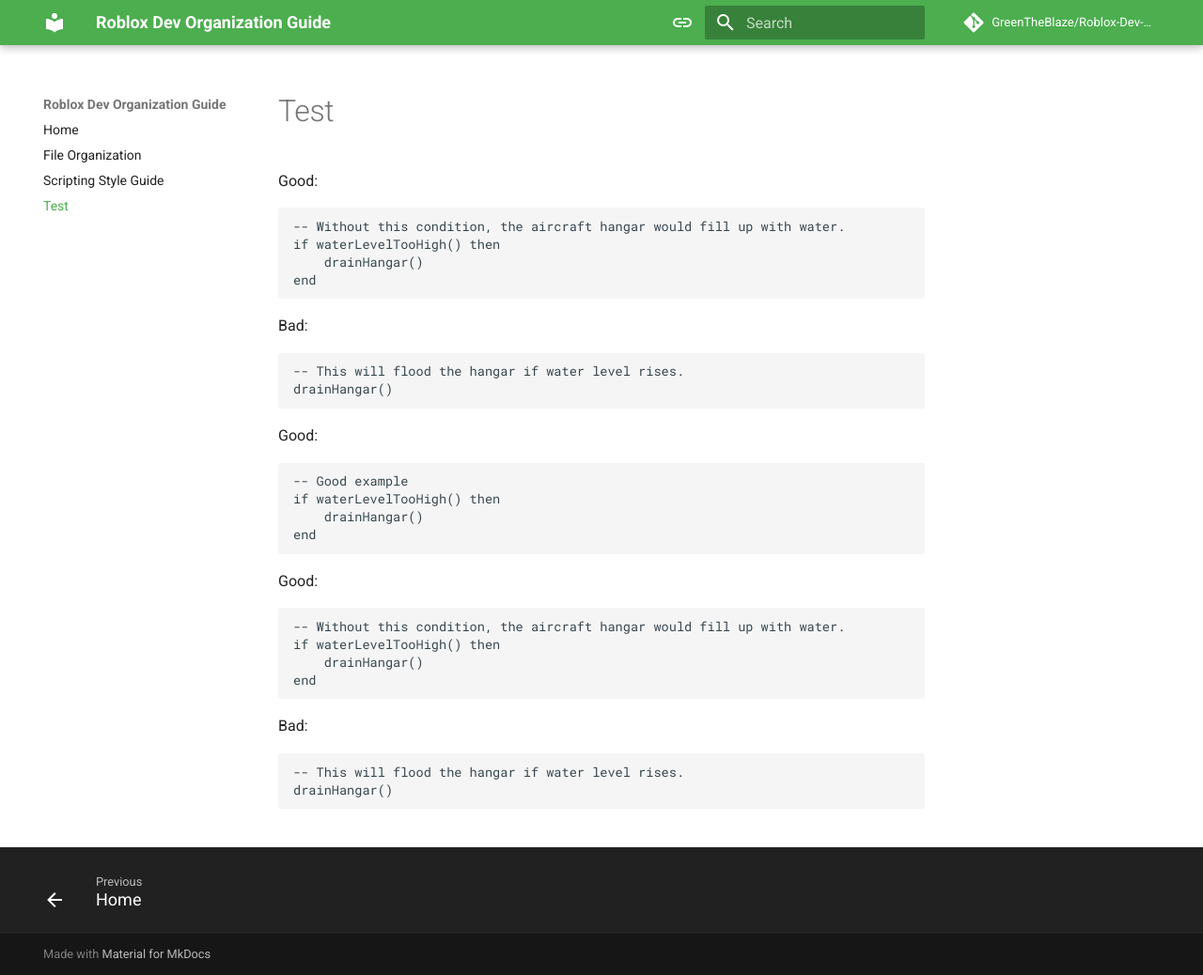
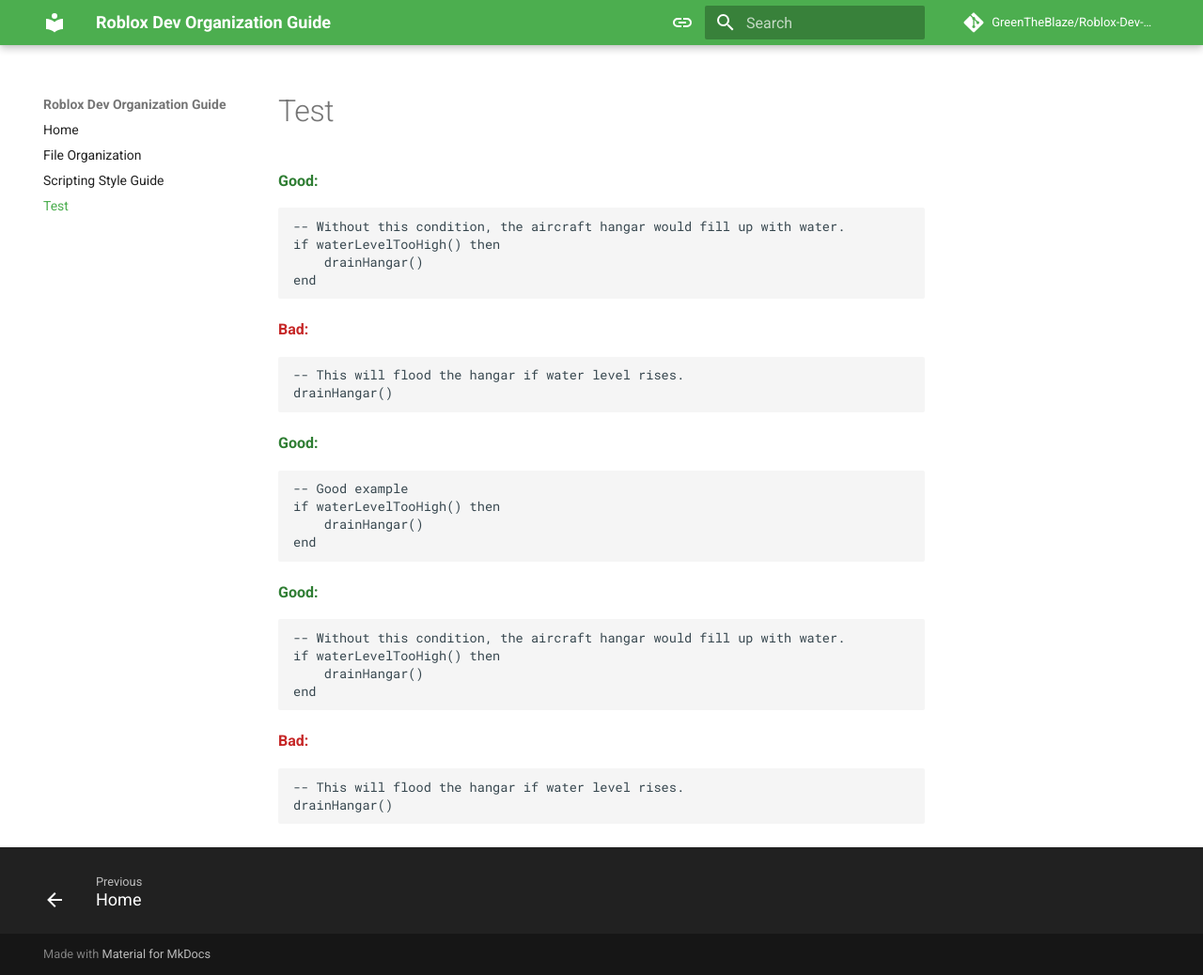
Before and after one commit to GreenTheBlaze/Roblox-Dev-Organization-Guide, an MkDocs documentation site: the page built from docs/test-code.md, in a window 1280 px wide and 1038 px high. Shown: the whole window at 94% size. Built offline with MkDocs 1.6.1 and Material for MkDocs 9.7.7, drawn with Linux system fonts in a browser that asks for light colours; comment, search, counter and statistics services are not loaded.

Commit message:
Update extra.css

```diff
--- a/docs/stylesheets/extra.css
+++ b/docs/stylesheets/extra.css
@@ -3,11 +3,25 @@
 }
 
 .highlight.good pre {
-  background-color: #e8f5e9 !important;
+  background-color: #e8f5e9 !important; /* light green */
 }
 
 .highlight.bad pre {
-  background-color: #ffebee !important;
+  background-color: #ffebee !important; /* light red */
+}
+
+.style-good, .style-bad {
+  font-weight: bold;
+  margin-top: 1rem;
+  margin-bottom: 0.25rem;
+}
+
+.style-good {
+  color: #2e7d32; /* dark green */
+}
+
+.style-bad {
+  color: #c62828; /* red */
 }
 
 
```
